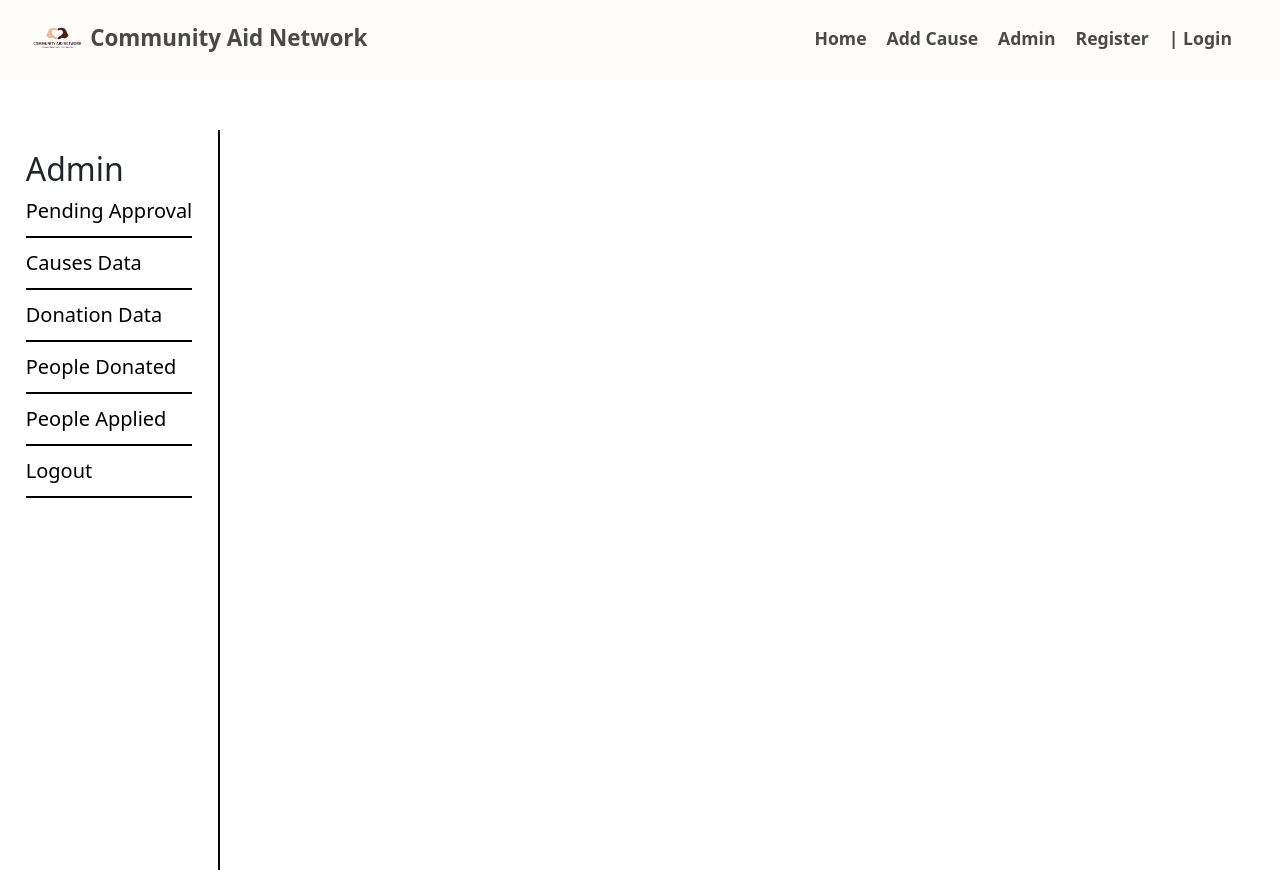
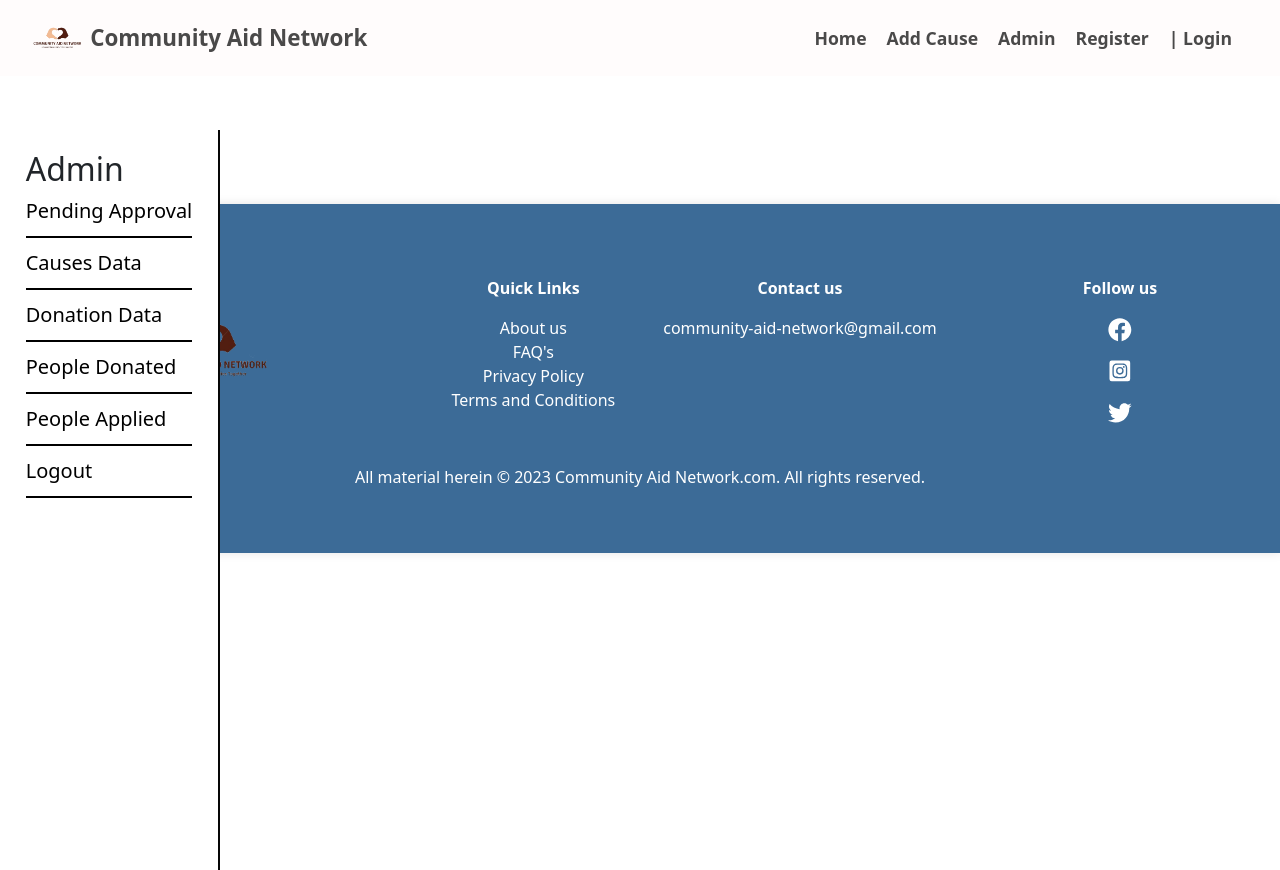
Before and after one commit to RafiaMoazum/Community-Aid-Network, a React (Vite) app in the folder frontend/: page /adminPanel in a window 1280 px wide. Built offline with nearby package versions, Linux system fonts and the light colour scheme.

Commit message:
category wise causes

```diff
--- a/frontend/package.json
+++ b/frontend/package.json
@@ -16,6 +16,7 @@
     "react": "^18.2.0",
     "react-bootstrap": "^2.10.2",
     "react-dom": "^18.2.0",
+    "react-icons": "^5.0.1",
     "react-router-dom": "^6.22.3",
     "swiper": "^11.0.7",
     "yup": "^1.4.0"
--- a/frontend/src/App.jsx
+++ b/frontend/src/App.jsx
@@ -16,6 +16,9 @@ import PeopleAppliedForDonation from './pages/AdminPanel/PeopleAppliedForDonatio
 import SignIn from './components/forms/signInForm'
 import LogOut from './pages/Logout'
 import SigninProtectedRoute from './routing/protectedRoute'
+import CategoryWiseCauses from './pages/CategoryWiseCauses'
+import AllCauses from './pages/AllCauses'
+import Footer from './components/footer'
 
 
 
@@ -41,9 +44,12 @@ function App() {
       <Route path="/donationData" element={<DonationData/>} />
       <Route path="/peopleDonated" element={<PeopleDonated/>} />
       <Route path="/peopleAppliedForDonation" element={<PeopleAppliedForDonation/>} />
+      <Route path="/categoryWiseCauses" element={<CategoryWiseCauses/>}/>
+      <Route path="/allCauses" element={<AllCauses/>} />
 
     </Routes>
 
+    <Footer/>
     </>
   )
 }
--- a/frontend/src/components/HeroSection/index.jsx
+++ b/frontend/src/components/HeroSection/index.jsx
@@ -3,8 +3,11 @@ import styles from './style.module.css';
 import backgroundImage from '../../assets/images/we-believe-map.png';
 import heartIcon from '../../assets/images/we-use-icon.png';
 import rightSideImage from '../../assets/images/blog-1-3.jpg';
+import { useNavigate } from 'react-router-dom';
 
 const HeroSection = () => {
+
+  const navigate = useNavigate();
   return (
     <section className={styles.heroSection} style={{ backgroundImage: `url(${backgroundImage})` }}>
       <div className={styles.heroContent}>
@@ -12,7 +15,7 @@ const HeroSection = () => {
         <h1 className={styles.heroTitle}>
         We rise by lifting others.</h1>
         <p className={styles.heroSubtitle}>Join our cause, ignite hope.</p>
-        <button className={styles.heroBtn}>
+        <button className={styles.heroBtn}  onClick={() => navigate("/AllCauses")}>
           Discover More
         </button>
       </div>
--- /dev/null
+++ b/frontend/src/components/footer.css
@@ -0,0 +1,41 @@
+.footer {
+    background-color: #3C6B97;
+    color: white;
+    padding: 30px 0;
+    text-align: center;
+}
+
+.logo {
+    max-width: 100%;
+    height: auto;
+}
+
+.links-column, .contact-column {
+    text-align: left;
+}
+
+.footer-links {
+    list-style: none;
+    padding: 0;
+}
+
+.footer-links li {
+    margin-bottom: 10px;
+}
+
+.social-icons {
+    font-size: 24px;
+}
+
+.social-icons a {
+    color: white;
+    margin-right: 10px;
+}
+
+.social-icons a:hover {
+    color: lightgray;
+}
+
+.copyright-row {
+    margin-top: 20px;
+}
--- /dev/null
+++ b/frontend/src/components/footer.jsx
@@ -0,0 +1,80 @@
+import React from 'react';
+import Col from 'react-bootstrap/Col';
+import Row from 'react-bootstrap/Row';
+import Form from 'react-bootstrap/Form';
+import Button from 'react-bootstrap/Button';
+import Container from 'react-bootstrap/Container';
+import { FaFacebook, FaInstagramSquare, FaTwitter } from 'react-icons/fa';
+import {BrowserRouter as Router,Link} from "react-router-dom";
+
+const Footer = () => {
+  return (
+    <div className="pt-4" style={{ backgroundColor:"#3C6B97", boxShadow: "0 0 10px rgba(0, 0, 0, 0.1)", marginTop: "10%"}}>
+
+    <div className="text-center py-5" >
+      <Container fluid>
+        <Row>
+          <Col xs={12} sm={4} className="mb-4 mb-sm-0">
+            <img
+              alt=""
+              src="logo2.png"
+              className="img-fluid"
+              style={{ width: '150px', height: '150px' }}
+            />
+          </Col>
+          <Col xs={12} sm={2} className="mb-4 mb-sm-0 " style={{color: "white"}} >
+            <p>
+              <b>Quick Links</b>
+            </p>
+            <Link style={{ textDecoration: 'none', color: 'white' }} to="/About">
+              About us
+            </Link>
+            <br></br>
+            <Link style={{ textDecoration: 'none', color: 'white' }} to="/About">
+              FAQ's
+            </Link>
+            <br></br>
+            <Link style={{ textDecoration: 'none', color: 'white' }} to="/About">
+              Privacy Policy
+            </Link>
+            <br></br>
+            <Link style={{ textDecoration: 'none', color: 'white' }} to="/About">
+              Terms and Conditions
+            </Link>
+            <br></br>
+          </Col>
+          <Col xs={12} sm={3} className="mb-4 mb-sm-0 text_clr" style={{color: "white"}}>
+            <p>
+              <b>Contact us</b>
+            </p>
+            <p>community-aid-network@gmail.com</p>
+          </Col>
+          <Col xs={12} sm={3} style={{color: "white"}}>
+            <p>
+              <b>Follow us </b>
+            </p>
+            <p>
+              <FaFacebook style={{ width: '8%', height: 'auto' }} />
+            </p>
+            <p>
+              <FaInstagramSquare style={{ width: '8%', height: 'auto' }} />
+            </p>
+            <p>
+              <FaTwitter style={{ width: '8%', height: 'auto' }} />
+            </p>
+          </Col>
+        </Row>
+        <Row className="justify-content-center mt-4">
+          <Col xs={12} sm="auto" >
+            <p  style={{color: "white"}}>
+              All material herein © 2023 Community Aid Network.com. All rights reserved.
+            </p>
+          </Col>
+        </Row>
+      </Container>
+    </div>
+  </div>
+  );
+};
+
+export default Footer;
--- a/frontend/src/components/forms/signInForm/index.jsx
+++ b/frontend/src/components/forms/signInForm/index.jsx
@@ -5,9 +5,10 @@ import loginValidationSchema from "./validationSchema";
 import styles from './styles.module.css'
 import signInUser from "../../../api/signInApi";
 import { useUserAuthContext } from "../../../context/userAuthContext";
-
+import { useNavigate } from "react-router-dom";
 
 const SignIn = () => {
+    const navigate = useNavigate()
     const initialValues = {
         email: "",
         password: ""
@@ -38,7 +39,7 @@ const SignIn = () => {
                 <p className={styles.title}>Sign In</p>
                 <FormField name="email" type="email" placeholder="Email"  />
                 <FormField name="password" type="password" placeholder="Password"  />
-                <button type="submit" className={styles.btn} id="btn">Sign In</button>
+                <button type="submit" className={styles.btn} id="btn" onClick={() => navigate("/")}>Sign In</button>
                 </div>
             </Form>
         </Formik>
--- /dev/null
+++ b/frontend/src/pages/AllCauses.jsx
@@ -0,0 +1,45 @@
+import React, { useState, useEffect } from 'react';
+import axios from 'axios';
+import { NavLink } from 'react-router-dom';
+
+const BackendUrl = 'http://localhost:3000';
+
+const AllCauses = () => {
+    const [causes, setCauses] = useState([]);
+
+
+    const fetchCauses = async () =>{
+      try {
+
+       const response= await axios.get("http://localhost:3000/getAllCauses");
+       console.log("Response data:", response.data);
+       setCauses(response.data.data);
+       console.log("Causes after setting state:", causes);
+
+      } catch (error) {
+        console.log("Error in getting Causes Data",error)
+      }
+    }
+
+    useEffect(() =>{
+         fetchCauses();
+    },[])
+
+    return (
+        <div className="main">
+            {causes.map((element) => (
+                <NavLink to={`/CauseDetailsPage/${element.id}`} style={{ textDecoration: 'none' , color:"black"}} key={element.id}>
+                    <div className="card">
+                        <img className="picture" src={`${BackendUrl}/${element.image}`} alt="image"/>
+                        <p>Title: {element.title || "N/A"}</p>
+                        <p>Details: {element.details || "N/A"}</p>
+                        <p>Category: {element.category || "N/A"}</p>
+                        <p>Goal Amount: {element.goal_amount || "N/A"}</p>
+                    </div>
+                </NavLink>
+            ))}
+        </div>
+    );
+};
+
+export default AllCauses;
--- /dev/null
+++ b/frontend/src/pages/CategoryWiseCauses.jsx
@@ -0,0 +1,44 @@
+import React, { useState, useEffect } from 'react';
+import axios from 'axios';
+import { NavLink, useLocation } from 'react-router-dom';
+
+const BackendUrl = 'http://localhost:3000';
+
+const CategoryWiseCauses = () => {
+    const [causes, setCauses] = useState([]);
+    const location = useLocation();
+    const { category } = location.state || {};
+
+    const fetchCauses = async () =>{
+        try {
+            const response = await axios.get("http://localhost:3000/getAllCauses");
+            console.log("Response data:", response.data);
+            const filteredCauses = response.data.data.filter(element => element.category === category);
+            setCauses(filteredCauses);
+        } catch (error) {
+            console.log("Error in getting Causes Data", error);
+        }
+    }
+
+    useEffect(() =>{
+        fetchCauses();
+    }, [category]);
+
+    return (
+        <div className="main">
+            {causes.map((element) => (
+                <NavLink to={`/CauseDetailsPage/${element.id}`} style={{ textDecoration: 'none' , color:"black"}} key={element.id}>
+                    <div className="card">
+                        <img className="picture" src={`${BackendUrl}/${element.image}`} alt="image"/>
+                        <p>Title: {element.title || "N/A"}</p>
+                        <p>Details: {element.details || "N/A"}</p>
+                        <p>Category: {element.category || "N/A"}</p>
+                        <p>Goal Amount: {element.goal_amount || "N/A"}</p>
+                    </div>
+                </NavLink>
+            ))}
+        </div>
+    );
+};
+
+export default CategoryWiseCauses;
--- a/frontend/src/pages/HomePage.jsx
+++ b/frontend/src/pages/HomePage.jsx
@@ -29,15 +29,18 @@ const HomePage = () => {
     useEffect(() =>{
          fetchCauses();
     },[])
+
+    const lastFiveCauses = causes.slice(-5);
     return (
         <>
         <HeroSection />
         <HomePageSlider/>
+
         <div style={{fontWeight:"bold", textAlign:"center", fontSize:"35px", fontFamily:"cursive"}}>Categories</div>
-
          <CategoriesSection/>
+         <div style={{fontWeight:"bold",fontSize:"35px", fontFamily:"cursive", margin:"10px"}}>Latest Cases</div>
         <div className="main">
-            {causes.map((element) => (
+            {lastFiveCauses.map((element) => (
                 <NavLink to={`/CauseDetailsPage/${element.id}`} style={{ textDecoration: 'none' , color:"black"}}>
                 <div key={element.id} className="card">
                 <img className="picture" src={`${BackendUrl}/${element.image}`} alt="image"/>
```
Also changed, not shown: frontend/src/components/CategoriesSection.jsx (+21 -12 lines), 2 other files (tests, documents, lock files or other folders).
